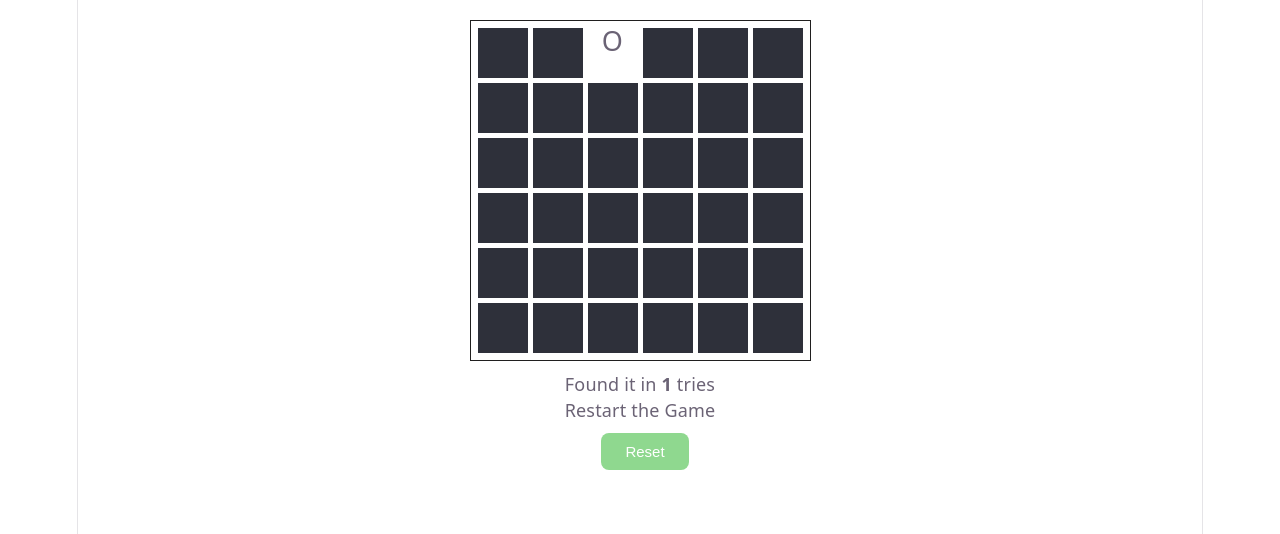
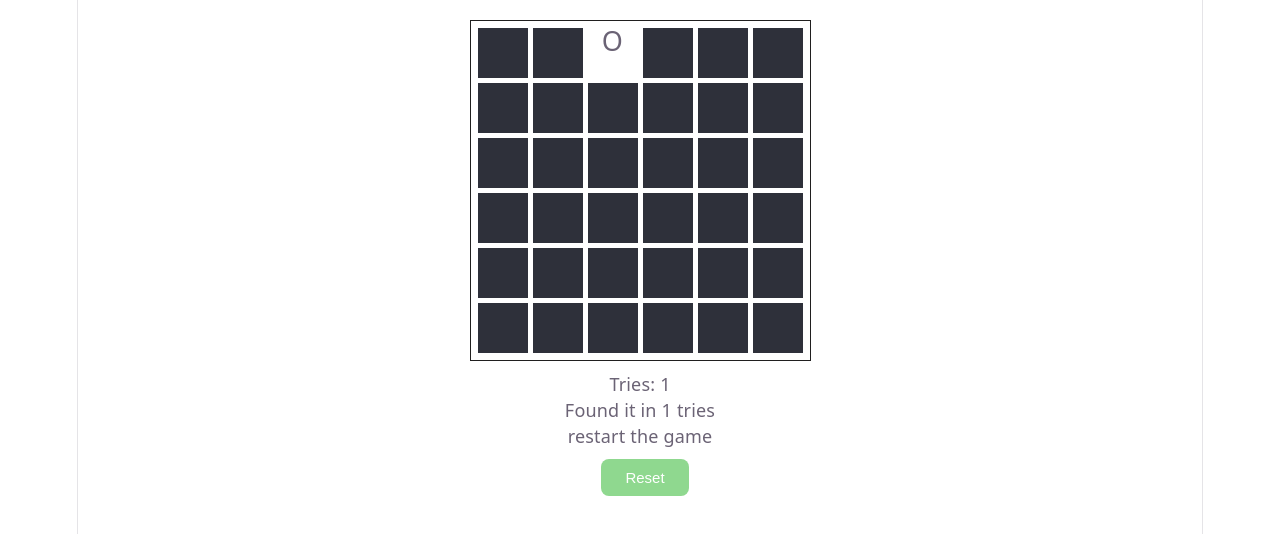
Before and after one commit to SaltaNat-Sagynbek-Solares/54-hw, a React (Vite) app: page / in a window 1280 px wide. Both pictures are taken after a click on the element 612 px from the left and 53 px from the top of the page. Shown: the top 534 px of the page. Built offline with nearby package versions, Linux system fonts and the light colour scheme.

Commit message:
swap elements div with p. Show tries counter back

```diff
--- a/src/App.tsx
+++ b/src/App.tsx
@@ -47,7 +47,8 @@ interface Square {
     return (
       <div className="container">
         <Board squares={squares} onSquareClick={handleClick}  gameOver={gameOver}/>
-        {gameOver && <div>Found it in <b>{tries}</b> tries  <p> Restart the Game </p></div> }
+        <p>Tries: {tries}</p>
+        {gameOver && <div>Found it in {tries} tries <p>restart the game </p></div>}
         <button className="btn-reset" onClick={handleReset}>Reset</button>
       </div>
     );
```
